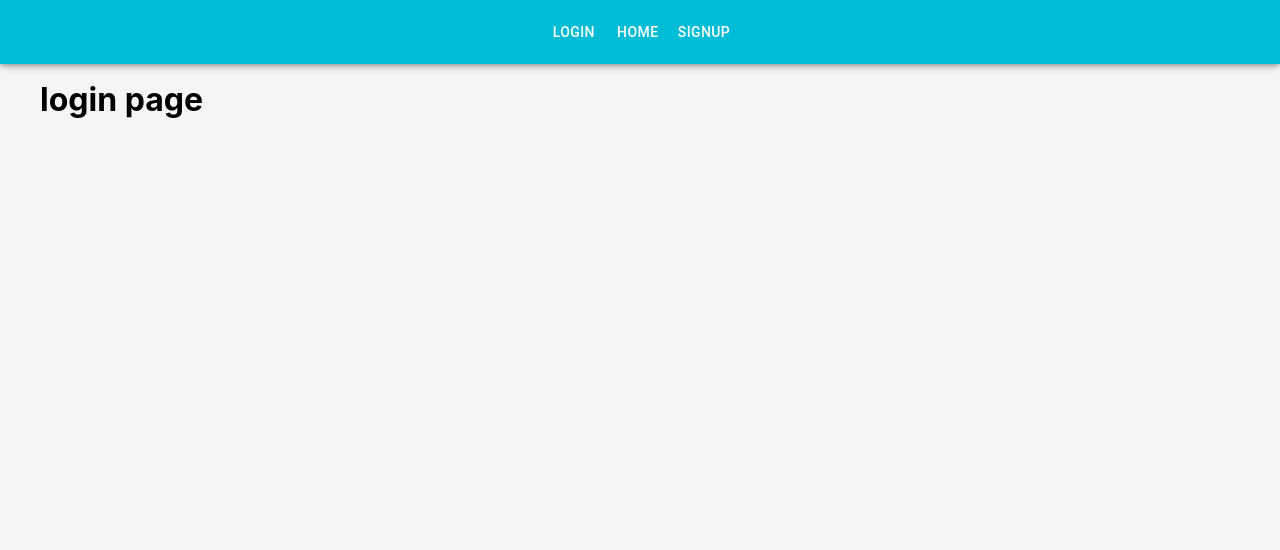
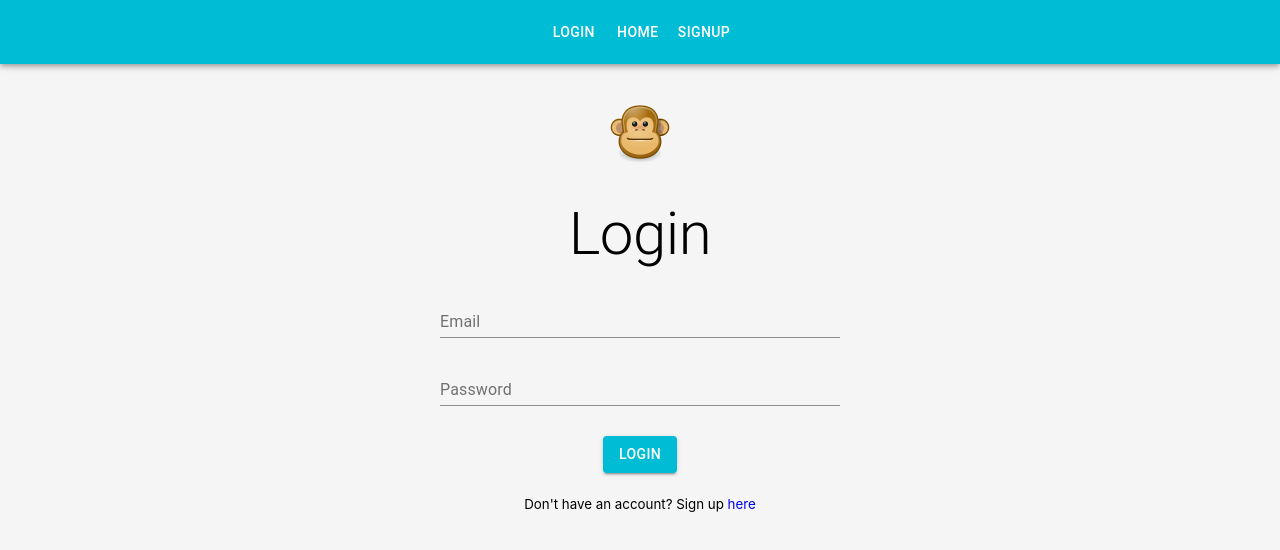
Before and after one commit to msksaul/SocialMedia-Frontend, a React (Create React App) app: page /login in a window 1280 px wide. Shown: the top 550 px of the page. Built offline with nearby package versions, Linux system fonts and the light colour scheme.

Commit message:
Login Form

```diff
--- a/package.json
+++ b/package.json
@@ -8,6 +8,7 @@
     "@testing-library/react": "^9.3.2",
     "@testing-library/user-event": "^7.1.2",
     "axios": "^0.20.0",
+    "dayjs": "^1.9.3",
     "react": "^16.13.1",
     "react-dom": "^16.13.1",
     "react-router-dom": "^5.2.0",
--- a/src/components/Scream.js
+++ b/src/components/Scream.js
@@ -2,6 +2,9 @@
 import withStyles from '@material-ui/core/styles/withStyles'
 
 import { Link } from 'react-router-dom'
+
+import dayjs from 'dayjs'
+import relativeTime from 'dayjs/plugin/relativeTime'
 
 import Card from '@material-ui/core/Card';
 import CardContent from '@material-ui/core/CardContent';
@@ -25,6 +28,8 @@
 export class Scream extends Component {
   render() {
 
+    dayjs.extend(relativeTime)
+
     const { classes, scream : { body, createdAt, userImage, userHandle, screamId, likeCount, commentCount } } = this.props
 
     return (
@@ -32,7 +37,7 @@
         <CardMedia image={userImage} title='Profile Image' className={classes.image}/>
         <CardContent className={classes.content}>
           <Typography variant='h5' component={Link} to={`/users/${userHandle}`} color='primary'>{userHandle}</Typography>
-          <Typography variant='body2' color='textSecondary'>{createdAt}</Typography>
+          <Typography variant='body2' color='textSecondary'>{dayjs(createdAt).fromNow()}</Typography>
           <Typography variant='body1'>{body}</Typography>
         </CardContent>
       </Card>
--- a/src/pages/home.js
+++ b/src/pages/home.js
@@ -33,7 +33,7 @@
         <Grid item sm={8} xs={12}>
           {recentScreamsMarkup}
         </Grid>
-        <Grid item sm={8} xs={12}>
+        <Grid item sm={4} xs={12}>
           <p>profile,,,</p>
         </Grid>
       </Grid>
--- a/src/pages/login.js
+++ b/src/pages/login.js
@@ -1,13 +1,128 @@
 import React, { Component } from 'react'
+import withStyles from '@material-ui/core/styles/withStyles'
+import PropTypes from 'prop-types'
+import AppIcon from '../images/icon.png'
+import axios from 'axios'
+import { Link } from 'react-router-dom'
+
+import Grid from '@material-ui/core/Grid'
+import Typography from '@material-ui/core/Typography'
+import TextField from '@material-ui/core/TextField'
+import Button from '@material-ui/core/Button'
+import CircularProgress from '@material-ui/core/CircularProgress'
+
+const styles = {
+  form: {
+    textAlign: 'center'
+  },
+  image: {
+    margin: '20px auto 20px auto'
+  },
+  pageTitle: {
+    margin: '10px auto 10px auto'
+  },
+  textField: {
+    margin: '10px auto 10px auto'
+  },
+  button: {
+    marginTop: 20,
+    marginBottom: 20,
+    position: 'relative'
+  },
+  customError: {
+    color: 'red',
+    fontSize: '0.8rem',
+    marginTop: 10
+  },
+  progress: {
+    position: 'absolute'
+  }
+}
 
 export class login extends Component {
+
+  constructor() {
+    super()
+    this.state = {
+      email: '',
+      password: '',
+      loading: false,
+      errors: {}
+    }
+  }
+
+  handleSubmit = (event) => {
+    event.preventDefault()
+    this.setState({
+      loading: true
+    })
+    const userData = {
+      email: this.state.email,
+      password: this.state.password
+    }
+    axios.post('/login', userData)
+      .then(res => {
+        console.log(res.data)
+        this.setState({
+          loading: false
+        })
+        this.props.history.push('/')
+      })
+      .catch(err => {
+        this.setState({
+          errors: err.response.data,
+          loading: false
+        })
+      })
+  }
+
+  handleChange = (event) => {
+    this.setState({
+      [event.target.name]: event.target.value
+    })
+  }
+
   render() {
+
+    const { classes } = this.props
+    const { errors, loading } = this.state
+
     return (
-      <div>
-        <h1>login page</h1>
-      </div>
+      <Grid container className={classes.form}>
+        <Grid item sm/>
+        <Grid item sm>
+          <img src={AppIcon} alt='icon' className={classes.image}/>
+          <Typography variant='h2' className={classes.pageTitle}>
+            Login
+          </Typography>
+          <form noValidate onSubmit={this.handleSubmit}>
+            <TextField id='email' name='email' type='email' label='Email' className={classes.textField}
+            value={this.state.email} helperText={errors.email} error={errors.email ? true : false} onChange={this.handleChange} fullWidth/>
+            <TextField id='password' name='password' type='password' label='Password' className={classes.textField}
+            value={this.state.password} helperText={errors.password} error={errors.password ? true : false} onChange={this.handleChange} fullWidth/>
+            {errors.general && (
+              <Typography variant='body2' className={classes.customError}>
+                {errors.general}
+              </Typography>
+            )}
+            <Button type='submit' variant='contained' color='primary' className={classes.button} disabled={loading}>
+              Login
+              {loading && (
+                <CircularProgress size={30} className={classes.progress}/>
+              )}
+            </Button>
+            <br/>
+            <small className={classes.small}>Don't have an account? Sign up <Link to='/signup'>here</Link></small>
+          </form>
+        </Grid>
+        <Grid item sm/>
+      </Grid>
     )
   }
 }
 
-export default login
+login.propTypes = {
+  classes: PropTypes.object.isRequired
+}
+
+export default withStyles(styles)(login)
```
Also changed, not shown: src/images/icon.png (added), 1 other file (tests, documents, lock files or other folders).
